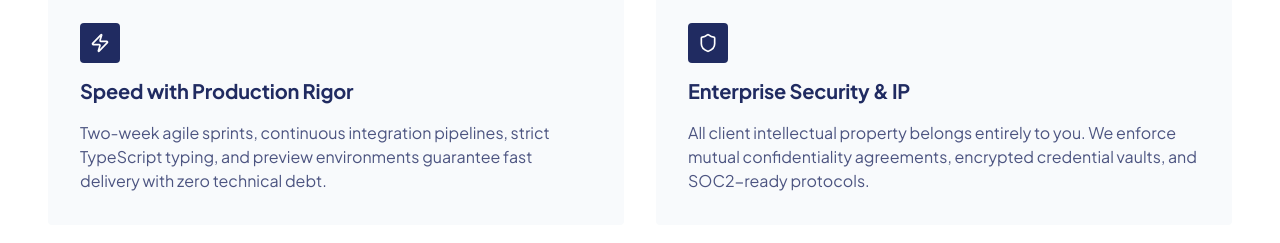
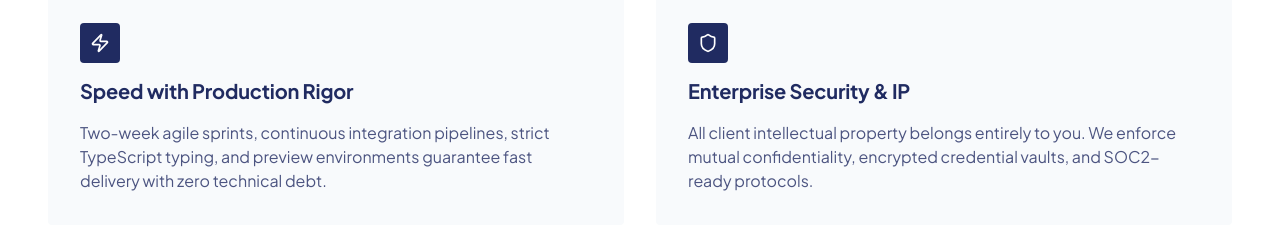
Before and after one commit to alishanea/arkanet-demo-, a Next.js app: page /about in a window 1280 px wide. Shown: the part 2020-2263 px from the top of the page. Built offline with nearby package versions, Linux system fonts and the light colour scheme.

Commit message:
fix(about): balance pillar 4 description to 2 lines for symmetry

```diff
--- a/src/components/about/AboutWhoWeAre.tsx
+++ b/src/components/about/AboutWhoWeAre.tsx
@@ -46,7 +46,7 @@ const PILLARS = [
   {
     icon: Shield,
     title: "Enterprise Security & IP",
-    desc: "All client intellectual property belongs entirely to you. We enforce mutual confidentiality agreements, encrypted credential vaults, and SOC2-ready protocols.",
+    desc: "All client intellectual property belongs entirely to you. We enforce mutual confidentiality, encrypted credential vaults, and SOC2-ready protocols.",
   },
 ];
 
```
